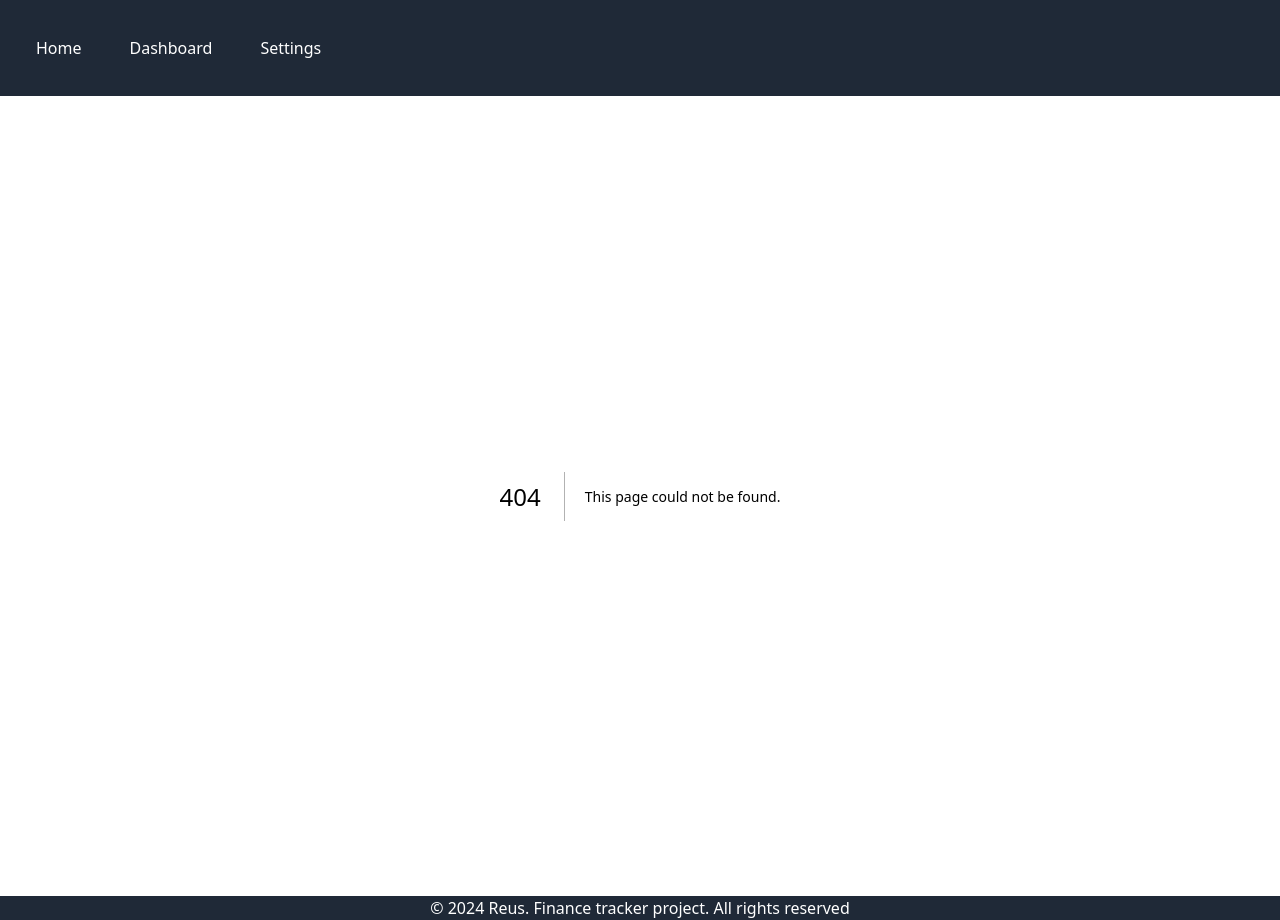
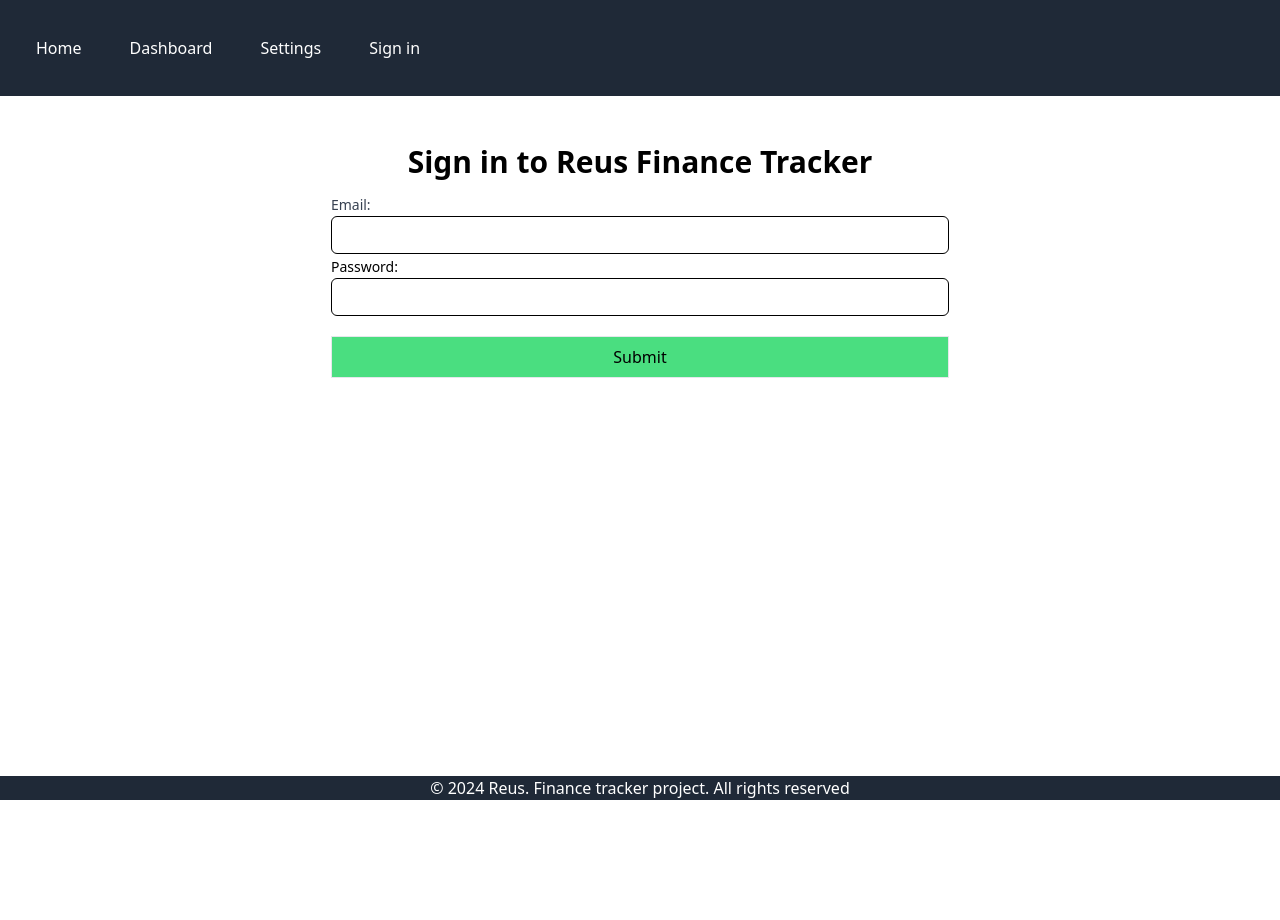
Before and after one commit to Reusas/finance-tracker, a Next.js app: page /signin in a window 1280 px wide. Before the commit this address had no page. After the commit the page ends 800 px from the top, so only its background shows below. Built offline with nearby package versions, Linux system fonts and the light colour scheme.

Commit message:
Added Login API

```diff
--- a/package.json
+++ b/package.json
@@ -10,6 +10,7 @@
   },
   "dependencies": {
     "autoprefixer": "^10.4.20",
+    "bcrypt": "^5.1.1",
     "next": "14.2.5",
     "react": "^18",
     "react-dom": "^18"
--- a/src/app/page.js
+++ b/src/app/page.js
@@ -1,6 +1,10 @@
 
 export default function Home() {
   return (
-  <p> Hello world</p>
+    <div className="bg-gradient-to-r from-gray-50 to-gray-700 grid grid-rows-2 gap-2">
+      <h1 className="text-center font-extrabold text-5xl "> Welcome to Reus finance tracker!</h1>
+      <h2 className="text-center font-extrabold text-xl"> This website will help you track your finances!!!!!!!!</h2>
+    </div>
+
   );
 }
--- /dev/null
+++ b/src/app/signin/page.js
@@ -0,0 +1,7 @@
+import Signin from "@/components/SignIn";
+export default function Home()
+{
+    return(
+        <Signin/>
+    );
+}
--- a/src/components/Header.js
+++ b/src/components/Header.js
@@ -14,6 +14,9 @@ export default function Header()
               <li className="text-white hover:text-gray-300">
                 <Link href="/settings">Settings</Link>
               </li>
+              <li className="text-white hover:text-gray-300">
+                <Link href="/signin">Sign in</Link>
+              </li>
             </ul>
           </nav>
         </header>
--- /dev/null
+++ b/src/components/SignIn.js
@@ -0,0 +1,61 @@
+"use client"
+import { useState } from "react";
+
+export default function Signin()
+{
+    // Initialize values
+    const[email,setEmail] = useState('');
+    const[password,setPassword] = useState('');
+
+
+    const handleSubmit = async(e) =>
+    {
+        e.preventDefault(); // Stop page from reloading
+
+        console.log(email);
+        console.log(password);
+
+
+        // Turn email and pass to json and send to api
+        const response = await fetch('/api/login',
+        {
+            method: 'POST',
+            headers: {
+                'Content-Type': 'application/json',
+            },
+            body: JSON.stringify({email,password}),
+        });
+
+        // Get api response
+        const data = await response.json();
+
+        if(response.ok)
+        {
+            console.log("Login succesful");
+        }
+        else
+        {
+            console.error("Login failed");
+        }
+    };
+
+    return(
+        <div className="grid grid-rows-2 gap-3 justify-center items-center">
+            <p></p>
+            <h1 className='text-center text-3xl font-extrabold'>Sign in to Reus Finance Tracker</h1>
+            <div className="">
+            <form className="block" onSubmit={handleSubmit}>
+                <label className="text-sm font-medium text-gray-700">
+                    Email:
+                    <input type="text" name="emailForm" value = {email} onChange={(e)=> setEmail(e.target.value)} className=" w-full p-2 border border-black rounded-md"/>
+                </label>
+                <label className="text-sm font-medium">
+                    Password:
+                    <input type="password" name="passwordForm" value = {password} onChange={(e)=> setPassword(e.target.value)}className=" w-full p-2 border border-black rounded-md"/>
+                </label>
+                <input type="submit" className=" w-full p-2  border mt-5 bg-green-400 hover:bg-green-600"/>
+            </form>
+            </div>
+        </div>
+    );
+}
--- /dev/null
+++ b/src/pages/api/login.js
@@ -0,0 +1,29 @@
+const bcrypt = require('bcrypt');
+export default async function handler(req,res)
+{
+    if(req.method =='POST')
+    {
+        const {email,password} = req.body;
+
+        // database stuff here later
+
+        const user = {email: 'virgilp@com', passwordHash: bcrypt.hash('virgil16',10)};
+
+        if(email !=user.email)
+        {
+            return res.status(401).json({message: "Invalid email or password"});
+        }
+
+        const isPasswordCorrect = bcrypt.compare(password,user.passwordHash);
+
+        if(!isPasswordCorrect)
+        {
+            // Same message to avoid username enumeration
+            return res.status(401).json({message: "Invalid email or password"});
+        }
+
+        // everything is correct:
+
+        return res.status(200).json({message: "Login successful", token:"tempToken"});
+    }
+}
```
Also changed, not shown: 1 other file (tests, documents, lock files or other folders).
